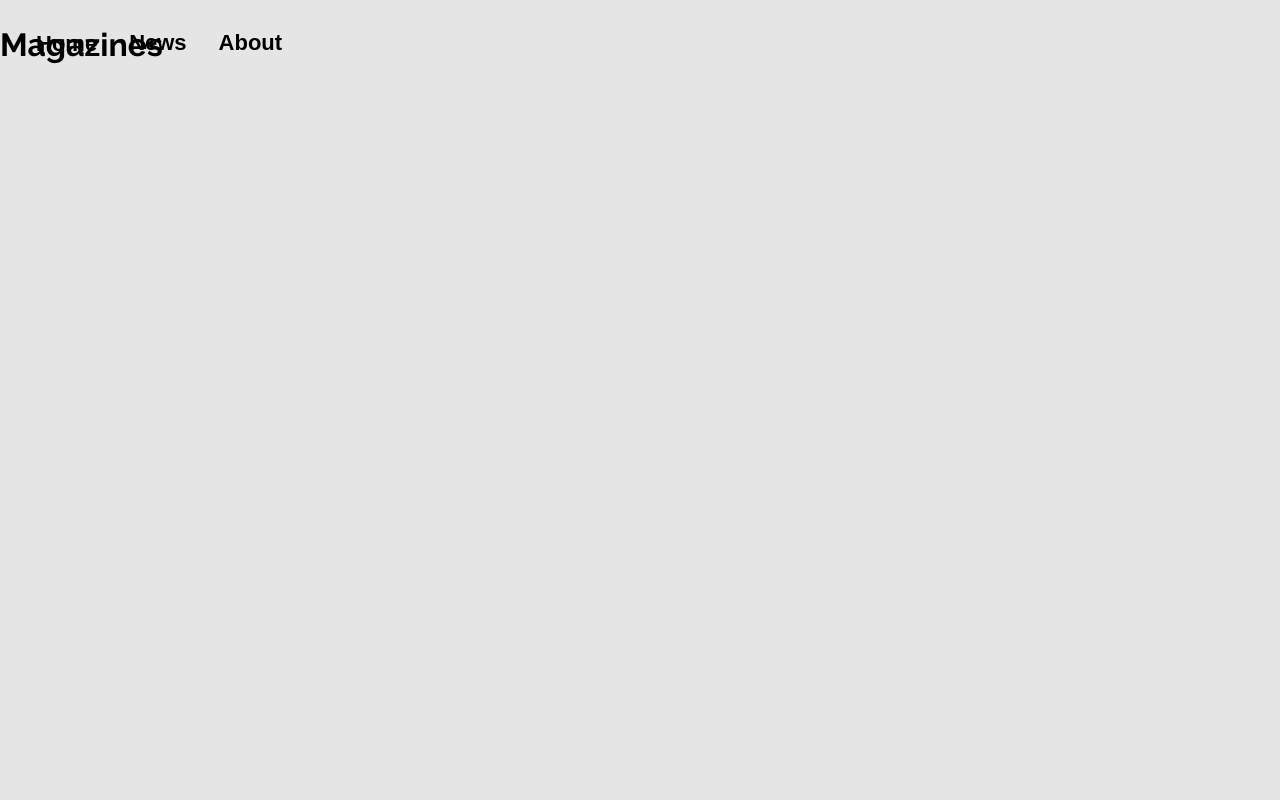
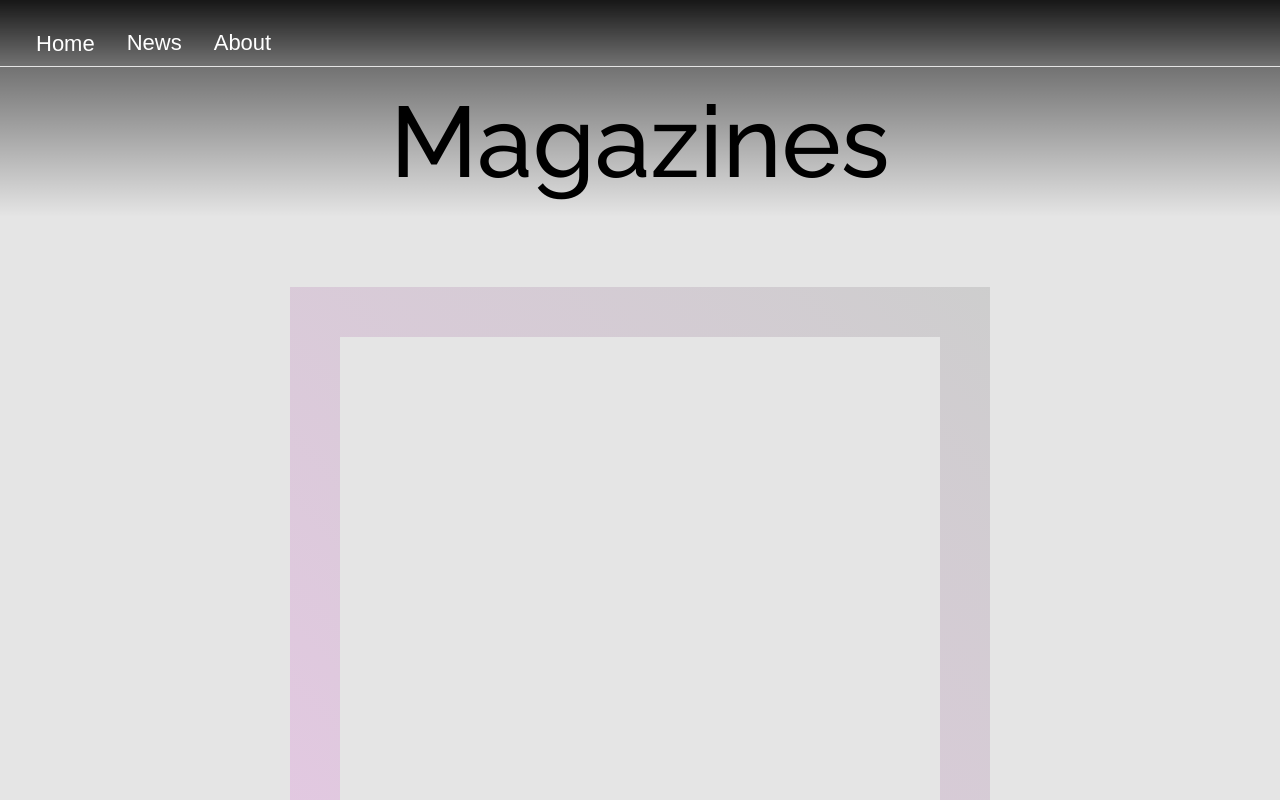
Before and after one commit to axelKeizoStahl/Sophomore-Caucus, a Next.js app: page /news/magazines in a window 1280 px wide. Shown: the top 800 px of the page. Built offline with nearby package versions, Linux system fonts and the light colour scheme.

Commit message:
magazine page

```diff
--- a/src/app/news/magazines/page.js
+++ b/src/app/news/magazines/page.js
@@ -2,10 +2,14 @@ import styles from './styles.css'
 export default function Page() {
   return (
     <div>
+      <div className="header">
         <h1>Magazines</h1>
+      </div>
       <div className="mags">
           {[1,2,3,4].map((i) => (
+              <div className='mag-container'>
               <iframe className="mag" src={`/mag${i}.pdf`} height="600" width="600" />
+              </div>
           ))}
       </div>
     </div>
--- a/src/app/news/magazines/styles.css
+++ b/src/app/news/magazines/styles.css
@@ -1,10 +1,34 @@
-.header h1 {
-  font-size: 150px;
+.navbar {
+  background: linear-gradient(rgba(0, 0, 0, 0.9), rgba(0, 0, 0, 0.5));
+  position: fixed;
+  top: 0;
+  width: 100%;
+  z-index: 1;
+}
+
+.navbar a {
+  color: white;
+  font-weight: 500;
+}
+
+.dropdown .dropbtn {
+  color: white;
+  font-weight: 500;
+}
+
+.header{
+  font-size: 50px;
+  text-align: center;
+  margin-top: 67px;
+  background: linear-gradient(rgba(0, 0, 0, 0.5), rgba(0, 0, 0, 0));
+  h1 {
+    font-weight: 500;
+  }
 }
 
 .mags {
   display: grid;
-  grid-template-columns: repeat(auto-fill, minmax(600px, 1fr));
+  grid-template-columns: repeat(auto-fill, minmax(700px, 1fr));
   align-items: center;
   justify-items: center;
   margin-top: 70px;
@@ -12,11 +36,9 @@
   margin-bottom: 70px;
 }
 
-iframe {
+
+.mag {
   border: none;
+  padding: 50px;
+  background: linear-gradient(to bottom left, rgba(0, 0, 0, 0.1), rgba(229, 170, 226, 0.5));
 }
-
-iframe:hover {
-  transform: scale(1.1);
-  transition: 0.5s;
-}
```
